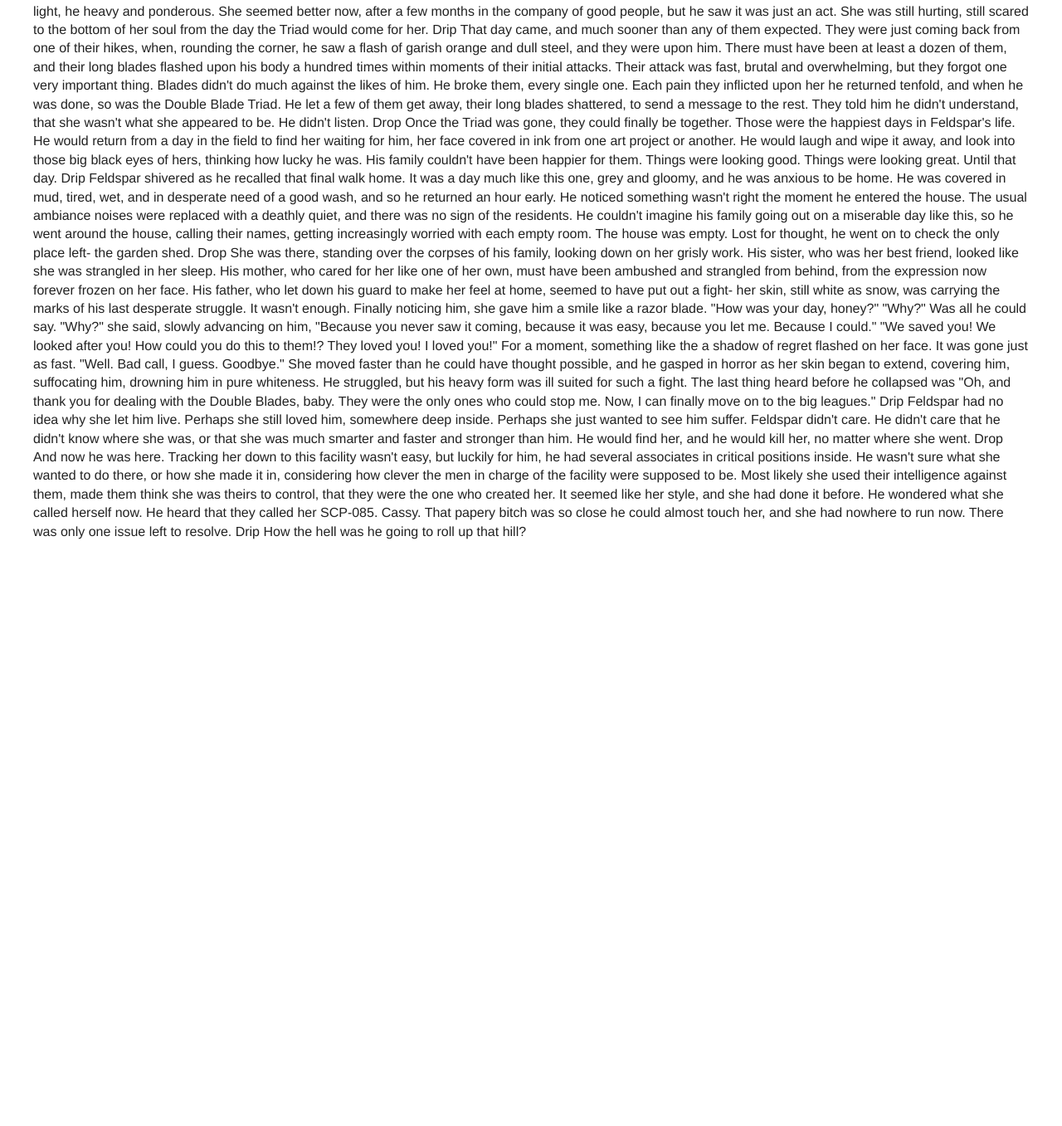
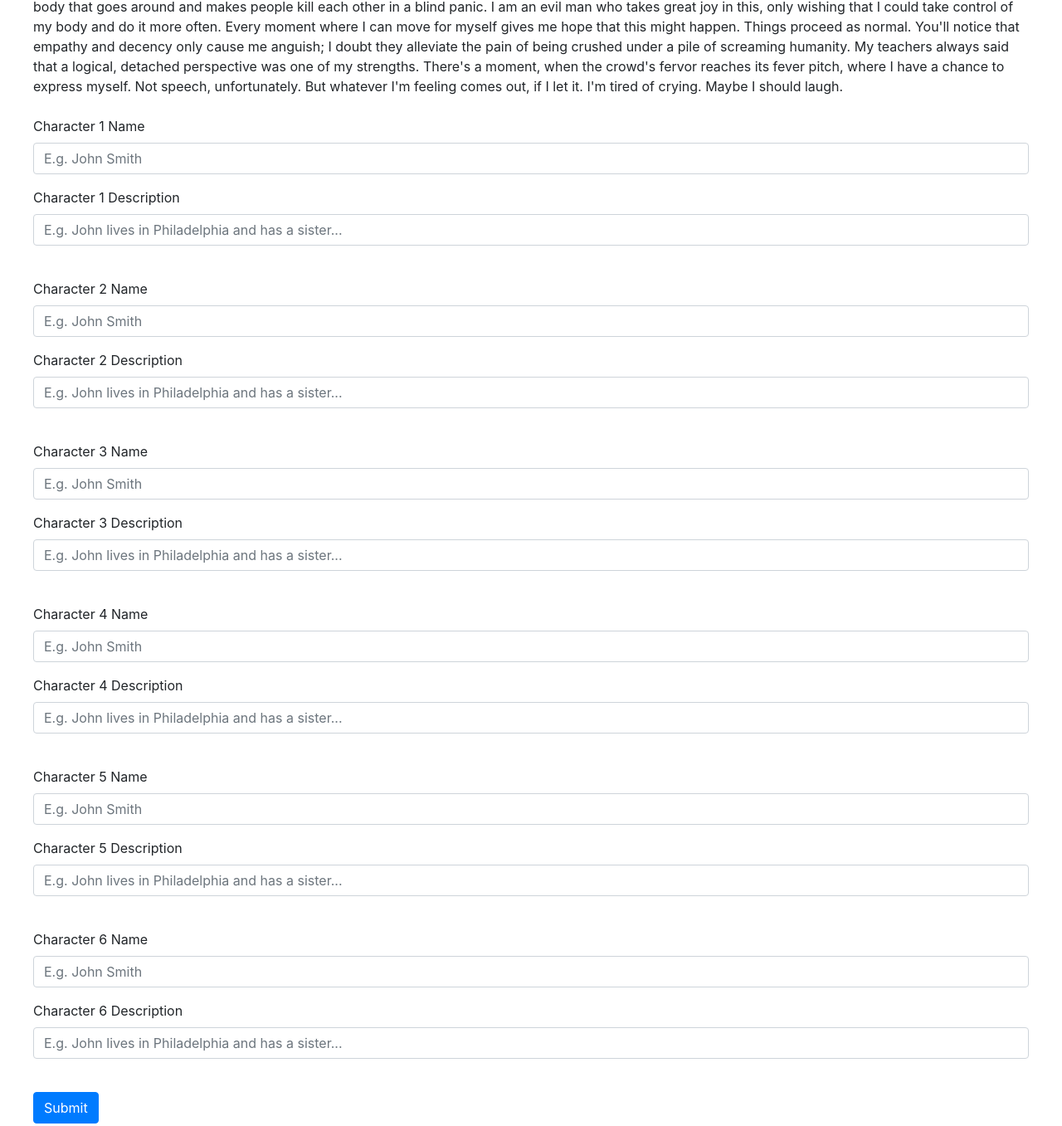
Before and after one commit to scottlutt/ist402assignment2, a plain HTML site: page index.html in a window 1280 px wide. Shown: the part 534-1891 px from the top of the page at 83% size. Before the commit the page ends 1248 px from the top, so only its background shows below. Drawn offline with nearby package versions, Linux system fonts and the light colour scheme.

Commit message:
added forms

```diff
--- a/index.html
+++ b/index.html
@@ -12,6 +12,7 @@
 
   <link rel="stylesheet" href="css/normalize.css">
   <link rel="stylesheet" href="css/main.css">
+  <link rel="stylesheet" href="https://stackpath.bootstrapcdn.com/bootstrap/4.4.1/css/bootstrap.min.css">
 
   <meta name="theme-color" content="#fafafa">
 </head>
@@ -21,14 +22,73 @@
 <div class="instructions">
   <strong>Instructions</strong>
   <p>Read the following story, paying attention to how each of the characters develop and interact. Afterwards,
-    provide the <b>name</b> and a <b>short description</b> of each character.
+    provide the <b>name</b> and a <b>short description</b> of each character in the boxes below, only filling
+    out how many characters are in the story.
   </p>
   <br />
 </div>
   <div id="storyItems"></div>
+<form>
+  <div class="form-group">
+    <label for="character1Name">Character 1 Name</label>
+    <input type="text" class="form-control" id="character1Name" placeholder="E.g. John Smith">
+  </div>
+  <div class="form-group">
+    <label for="character1Description">Character 1 Description</label>
+    <input type="text" class="form-control" id="character1Description" placeholder="E.g. John lives in Philadelphia and has a sister...">
+  </div>
+  <br />
+  <div class="form-group">
+    <label for="character2Name">Character 2 Name</label>
+    <input type="text" class="form-control" id="character2Name" placeholder="E.g. John Smith">
+  </div>
+  <div class="form-group">
+    <label for="character2Description">Character 2 Description</label>
+    <input type="text" class="form-control" id="character2Description" placeholder="E.g. John lives in Philadelphia and has a sister...">
+  </div>
+  <br />
+  <div class="form-group">
+    <label for="character3Name">Character 3 Name</label>
+    <input type="text" class="form-control" id="character3Name" placeholder="E.g. John Smith">
+  </div>
+  <div class="form-group">
+    <label for="character3Description">Character 3 Description</label>
+    <input type="text" class="form-control" id="character3Description" placeholder="E.g. John lives in Philadelphia and has a sister...">
+  </div>
+  <br />
+  <div class="form-group">
+    <label for="character4Name">Character 4 Name</label>
+    <input type="text" class="form-control" id="character4Name" placeholder="E.g. John Smith">
+  </div>
+  <div class="form-group">
+    <label for="character4Description">Character 4 Description</label>
+    <input type="text" class="form-control" id="character4Description" placeholder="E.g. John lives in Philadelphia and has a sister...">
+  </div>
+  <br />
+  <div class="form-group">
+    <label for="character5Name">Character 5 Name</label>
+    <input type="text" class="form-control" id="character5Name" placeholder="E.g. John Smith">
+  </div>
+  <div class="form-group">
+    <label for="character5Description">Character 5 Description</label>
+    <input type="text" class="form-control" id="character5Description" placeholder="E.g. John lives in Philadelphia and has a sister...">
+  </div>
+  <br />
+  <div class="form-group">
+    <label for="character6Name">Character 6 Name</label>
+    <input type="text" class="form-control" id="character6Name" placeholder="E.g. John Smith">
+  </div>
+  <div class="form-group">
+    <label for="character6Description">Character 6 Description</label>
+    <input type="text" class="form-control" id="character6Description" placeholder="E.g. John lives in Philadelphia and has a sister...">
+  </div>
+
+  <br />
+  <button type="submit" class="btn btn-primary">Submit</button>
+</form>
 
   <script>
-    fetch('stories/story_05.json')
+    fetch('stories/story_01.json')
       .then(function (response) {
         return response.json();
       })
```
Also changed, not shown: 1 other file.
